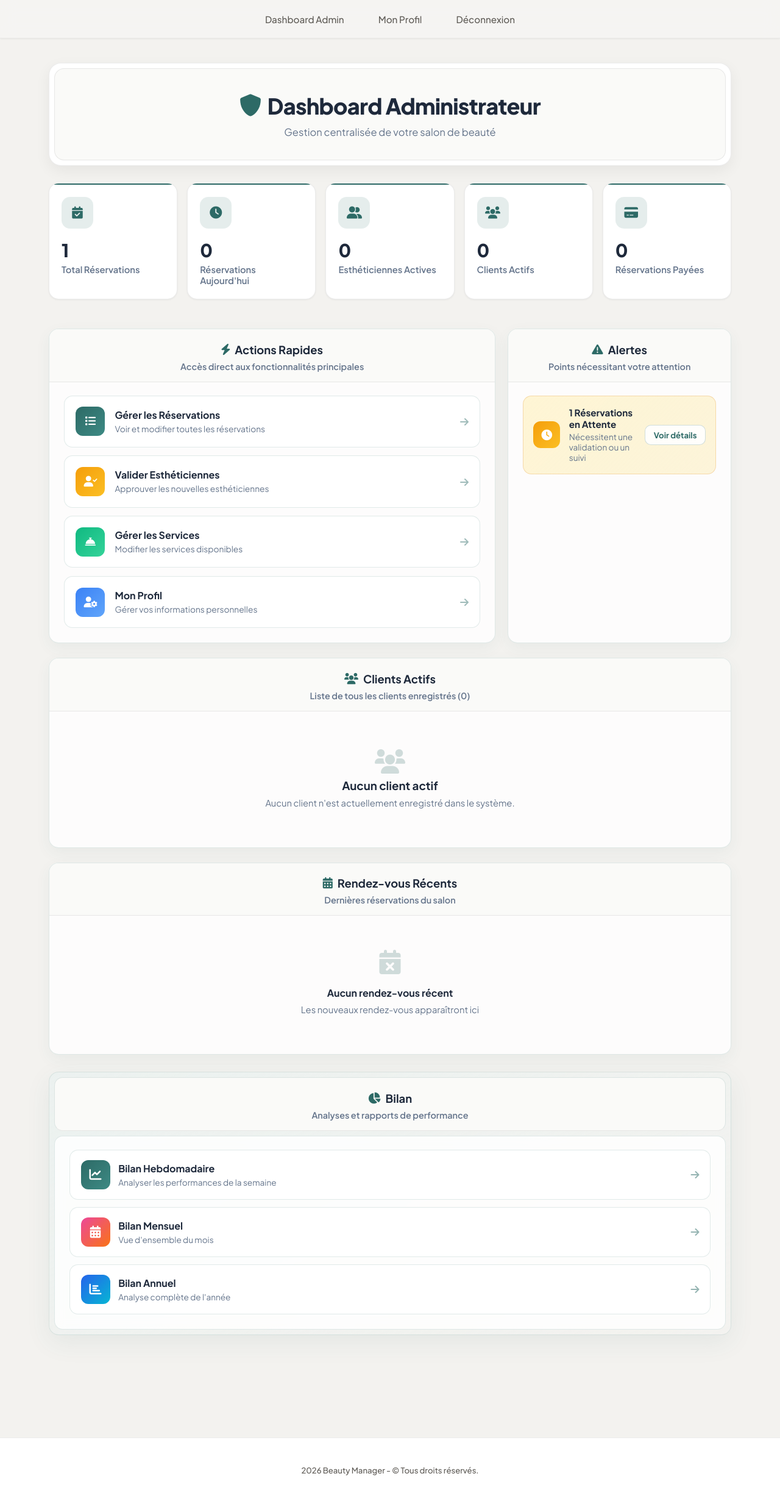
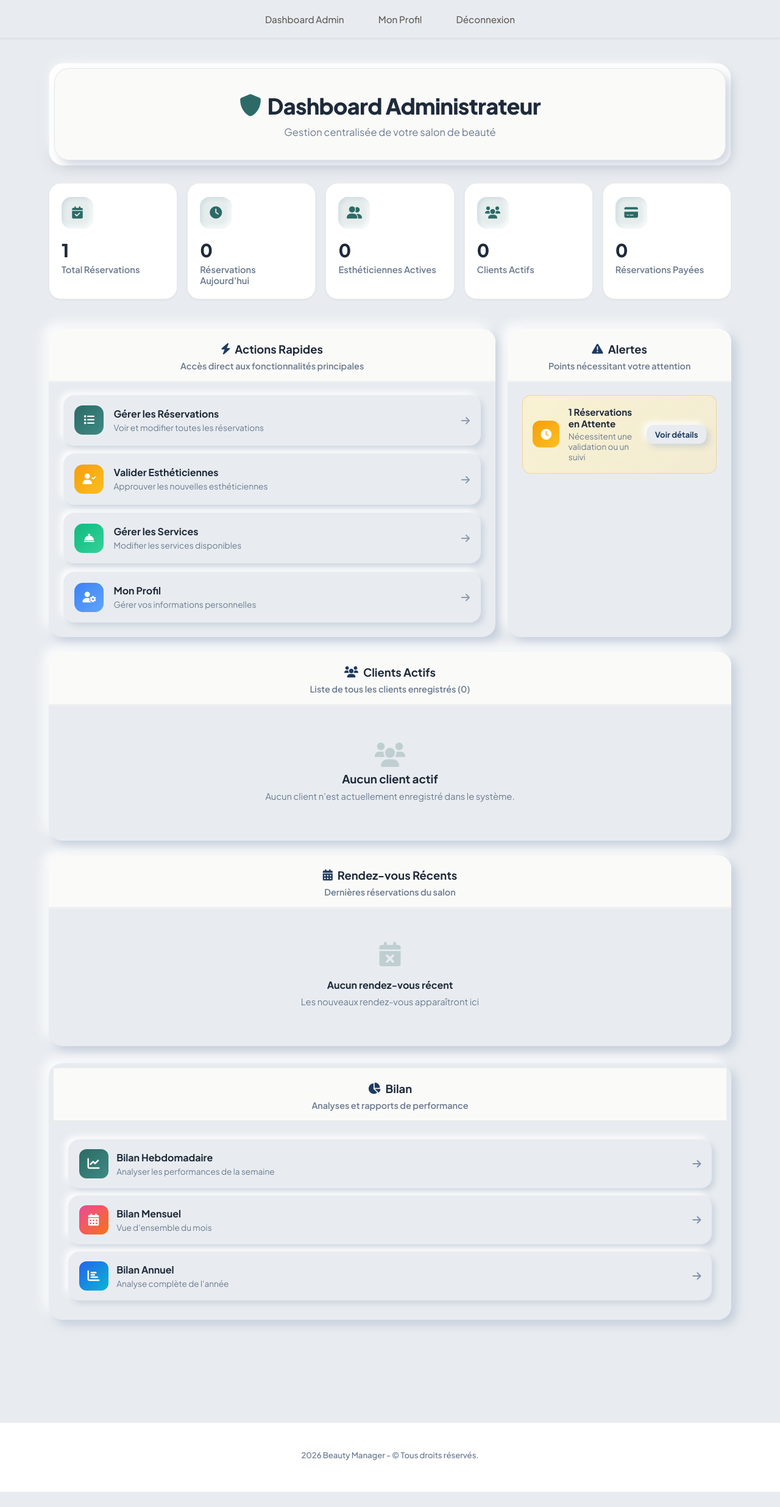
Before and after one commit to irraisaac16-code/Beauty-manager, a Django app: page /dashboard/admin/ in a window 1280 px wide. Shown: the whole page at 61% size. After the commit the page ends 2447 px from the top, so only its background shows below. Run offline with Django 5.2, Linux system fonts and the light colour scheme; a user stored in the database is signed in; data comes from the database, SQL or seed files in the repository; tables that the repository leaves empty hold one stand-in row (values such as "Sample post").

Commit message:
Dashboard admin : thème neumorphique (soft UI).
Fond monochrome, ombres doubles sur cartes et actions, zones enfoncées pour le tableau ; body_class optionnelle sur base pour cibler la page admin uniquement.

Co-authored-by: Cursor <cursoragent@cursor.com>

```diff
--- a/manager/static/manager/admin-dashboard.css
+++ b/manager/static/manager/admin-dashboard.css
@@ -1,8 +1,63 @@
-/* Dashboard admin â€” thÃ¨me alignÃ© accueil / inscriptions (lavande, verre, crÃ¨me) */
+/* Neumorphisme (page dashboard admin) — fond monochrome, reliefs doux type « soft UI » */
+body.page-admin-neumorphic {
+    --neo-bg: #e8ecf0;
+    --neo-light: #ffffff;
+    --neo-shadow-out: 8px 8px 16px rgba(163, 177, 198, 0.52), -8px -8px 18px rgba(255, 255, 255, 0.96);
+    --neo-shadow-out-sm: 5px 5px 10px rgba(163, 177, 198, 0.42), -5px -5px 11px rgba(255, 255, 255, 0.94);
+    --neo-shadow-in: inset 6px 6px 12px rgba(163, 177, 198, 0.38), inset -6px -6px 14px rgba(255, 255, 255, 0.92);
+    --neo-shadow-in-soft: inset 3px 3px 6px rgba(163, 177, 198, 0.32), inset -3px -3px 8px rgba(255, 255, 255, 0.88);
+    background-color: var(--neo-bg) !important;
+}
+
+body.page-admin-neumorphic .main-content.theme-reg {
+    background: transparent !important;
+}
+
+body.page-admin-neumorphic .navbar {
+    background: var(--neo-bg) !important;
+    backdrop-filter: none;
+    border-bottom: none;
+    box-shadow: var(--neo-shadow-out-sm);
+}
+
+body.page-admin-neumorphic .footer {
+    background: var(--neo-bg);
+    border-top: none;
+}
+
+body.page-admin-neumorphic .footer p {
+    color: #64748b !important;
+}
+
+body.page-admin-neumorphic .nav-link {
+    border-radius: 12px;
+}
+
+body.page-admin-neumorphic .nav-link:hover {
+    background: rgba(255, 255, 255, 0.42);
+}
+
+body.page-admin-neumorphic .notification {
+    background: var(--neo-bg);
+    backdrop-filter: none;
+    border: none;
+    box-shadow: var(--neo-shadow-out);
+}
+
+body.page-admin-neumorphic .nav-toggle span {
+    background: #64748b;
+}
+
+/* Dashboard admin — variables alignées sur le neumorphisme */
 .admin-dashboard {
-    --adm-line: rgba(45, 106, 102, 0.14);
-    --adm-muted: #64748b;
-    --adm-text: #1e293b;
+    --neo-bg: #e8ecf0;
+    --neo-shadow-out: 8px 8px 16px rgba(163, 177, 198, 0.52), -8px -8px 18px rgba(255, 255, 255, 0.96);
+    --neo-shadow-out-sm: 5px 5px 10px rgba(163, 177, 198, 0.42), -5px -5px 11px rgba(255, 255, 255, 0.94);
+    --neo-shadow-in: inset 6px 6px 12px rgba(163, 177, 198, 0.38), inset -6px -6px 14px rgba(255, 255, 255, 0.92);
+    --neo-shadow-in-soft: inset 3px 3px 6px rgba(163, 177, 198, 0.32), inset -3px -3px 8px rgba(255, 255, 255, 0.88);
+    --adm-line: transparent;
+    --adm-muted: #6b7a8f;
+    --adm-text: #1e2a3a;
     width: min(1120px, 92%);
     margin: 0 auto;
     padding: 2rem 0 3rem;
@@ -15,11 +70,11 @@
 }
 
 .admin-dashboard .dashboard-header {
-    border: 1px solid rgba(45, 106, 102, 0.12);
-    border-radius: 20px;
-    background: linear-gradient(155deg, rgba(229, 241, 240, 0.75), rgba(243, 242, 239, 0.95));
-    padding: 0.55rem;
-    box-shadow: 0 12px 40px rgba(45, 106, 102, 0.08);
+    border: none;
+    border-radius: 24px;
+    background: transparent;
+    padding: 0;
+    box-shadow: none;
     margin-bottom: 1.75rem;
 }
 
@@ -29,10 +84,11 @@
     align-items: center;
     padding: 2rem 2rem;
     text-align: center;
-    background: rgba(255, 255, 255, 0.78);
-    border: 1px solid var(--adm-line);
-    border-radius: 16px;
-    backdrop-filter: blur(8px);
+    background: var(--neo-bg, #e8ecf0);
+    border: none;
+    border-radius: 24px;
+    backdrop-filter: none;
+    box-shadow: var(--neo-shadow-out, 8px 8px 16px rgba(163, 177, 198, 0.52), -8px -8px 18px rgba(255, 255, 255, 0.96));
 }
 
 .admin-dashboard .header-left .brand-wordmark {
@@ -70,11 +126,11 @@
 }
 
 .admin-dashboard .stat-card {
-    background: rgba(255, 255, 255, 0.78);
-    border: 1px solid var(--adm-line);
-    border-radius: 16px;
+    background: var(--neo-bg, #e8ecf0);
+    border: none;
+    border-radius: 20px;
     padding: 1.35rem 1.25rem;
-    box-shadow: 0 8px 24px rgba(45, 106, 102, 0.06);
+    box-shadow: var(--neo-shadow-out-sm, 5px 5px 10px rgba(163, 177, 198, 0.42), -5px -5px 11px rgba(255, 255, 255, 0.94));
     transition: transform 0.2s ease, box-shadow 0.2s ease;
     position: relative;
     overflow: hidden;
@@ -88,18 +144,12 @@
 .admin-dashboard .stat-card:nth-child(5) { animation-delay: 0.25s; }
 
 .admin-dashboard .stat-card::before {
-    content: '';
-    position: absolute;
-    top: 0;
-    left: 0;
-    right: 0;
-    height: 3px;
-    background: linear-gradient(90deg, var(--accent-color), var(--accent-color-light));
+    display: none;
 }
 
 .admin-dashboard .stat-card:hover {
-    transform: translateY(-3px);
-    box-shadow: 0 14px 32px rgba(45, 106, 102, 0.12);
+    transform: translateY(-2px);
+    box-shadow: var(--neo-shadow-out, 8px 8px 16px rgba(163, 177, 198, 0.52), -8px -8px 18px rgba(255, 255, 255, 0.96));
 }
 
 .admin-dashboard .stat-card.primary {
@@ -126,12 +176,13 @@
 .admin-dashboard .stat-icon {
     width: 52px;
     height: 52px;
-    border-radius: 14px;
-    background: linear-gradient(135deg, var(--accent-color), var(--accent-color-light));
+    border-radius: 16px;
+    background: var(--neo-bg, #e8ecf0);
+    box-shadow: var(--neo-shadow-in-soft, inset 3px 3px 6px rgba(163, 177, 198, 0.32), inset -3px -3px 8px rgba(255, 255, 255, 0.88));
     display: flex;
     align-items: center;
     justify-content: center;
-    color: white;
+    color: var(--accent-color);
     font-size: 1.25rem;
     margin-bottom: 1rem;
 }
@@ -163,10 +214,10 @@
 }
 
 .admin-dashboard .content-card {
-    background: rgba(255, 255, 255, 0.78);
-    border: 1px solid var(--adm-line);
-    border-radius: 16px;
-    box-shadow: 0 8px 24px rgba(45, 106, 102, 0.06);
+    background: var(--neo-bg, #e8ecf0);
+    border: none;
+    border-radius: 22px;
+    box-shadow: var(--neo-shadow-out, 8px 8px 16px rgba(163, 177, 198, 0.52), -8px -8px 18px rgba(255, 255, 255, 0.96));
     overflow: hidden;
     transition: box-shadow 0.2s ease;
     animation: admFadeInUp 0.55s ease backwards;
@@ -176,12 +227,13 @@
 .admin-dashboard .content-grid > .content-card:nth-child(2) { animation-delay: 0.32s; }
 
 .admin-dashboard .content-card:hover {
-    box-shadow: 0 12px 32px rgba(45, 106, 102, 0.1);
+    box-shadow: 10px 10px 22px rgba(163, 177, 198, 0.48), -10px -10px 22px rgba(255, 255, 255, 0.98);
 }
 
 .admin-dashboard .card-header {
     padding: 1.35rem 1.5rem 1rem;
-    border-bottom: 1px solid rgba(45, 106, 102, 0.1);
+    border-bottom: none;
+    box-shadow: 0 1px 0 rgba(255, 255, 255, 0.65);
 }
 
 .admin-dashboard .card-header h3 {
@@ -197,7 +249,7 @@
 }
 
 .admin-dashboard .card-header h3 i {
-    color: #2d6a66;
+    color: #1e3a5f;
 }
 
 .admin-dashboard .card-header p {
@@ -221,17 +273,18 @@
     align-items: center;
     gap: 1rem;
     padding: 1.1rem 1.15rem;
-    border-radius: 14px;
+    border-radius: 18px;
     text-decoration: none;
     color: var(--adm-text);
     transition: transform 0.2s ease, box-shadow 0.2s ease, background 0.2s ease;
-    border: 1px solid var(--adm-line);
-    background: rgba(255, 255, 255, 0.88);
+    border: none;
+    background: var(--neo-bg, #e8ecf0);
+    box-shadow: var(--neo-shadow-out-sm, 5px 5px 10px rgba(163, 177, 198, 0.42), -5px -5px 11px rgba(255, 255, 255, 0.94));
 }
 
 .admin-dashboard .action-btn:hover {
-    transform: translateX(4px);
-    box-shadow: 0 6px 22px rgba(45, 106, 102, 0.12);
+    transform: translateX(3px);
+    box-shadow: var(--neo-shadow-out, 8px 8px 16px rgba(163, 177, 198, 0.52), -8px -8px 18px rgba(255, 255, 255, 0.96));
     text-decoration: none;
     color: var(--adm-text);
 }
@@ -240,7 +293,7 @@
     position: relative;
     width: 48px;
     height: 48px;
-    border-radius: 12px;
+    border-radius: 14px;
     display: flex;
     align-items: center;
     justify-content: center;
@@ -297,7 +350,7 @@
 }
 
 .admin-dashboard .action-arrow {
-    color: #2d6a66;
+    color: #1e3a5f;
     opacity: 0.45;
     transition: opacity 0.2s ease, transform 0.2s ease;
 }
@@ -365,21 +418,23 @@
 
 .admin-dashboard .alert-action {
     padding: 0.45rem 0.85rem;
-    background: rgba(255, 255, 255, 0.9);
-    color: #2d6a66;
+    background: var(--neo-bg, #e8ecf0);
+    color: #1e3a5f;
     text-decoration: none;
-    border-radius: 10px;
+    border-radius: 12px;
     font-weight: 700;
     font-size: 0.82rem;
-    border: 1px solid rgba(45, 106, 102, 0.22);
+    border: none;
     white-space: nowrap;
-    transition: background 0.2s ease, color 0.2s ease;
+    transition: background 0.2s ease, color 0.2s ease, box-shadow 0.2s ease;
+    box-shadow: var(--neo-shadow-out-sm, 5px 5px 10px rgba(163, 177, 198, 0.42), -5px -5px 11px rgba(255, 255, 255, 0.94));
 }
 
 .admin-dashboard .alert-action:hover {
-    background: #2d6a66;
-    color: #fff;
+    background: var(--neo-bg, #e8ecf0);
+    color: #0f172a;
     text-decoration: none;
+    box-shadow: var(--neo-shadow-in-soft, inset 3px 3px 6px rgba(163, 177, 198, 0.32), inset -3px -3px 8px rgba(255, 255, 255, 0.88));
 }
 
 .admin-dashboard .clients-grid {
@@ -636,18 +695,19 @@
 }
 
 .admin-dashboard .bilan-card.content-card {
-    background: linear-gradient(155deg, rgba(229, 241, 240, 0.55), rgba(243, 242, 239, 0.9));
-    border: 1px solid rgba(45, 106, 102, 0.12);
-    box-shadow: 0 12px 40px rgba(45, 106, 102, 0.08);
+    background: var(--neo-bg, #e8ecf0);
+    border: none;
+    box-shadow: var(--neo-shadow-out, 8px 8px 16px rgba(163, 177, 198, 0.52), -8px -8px 18px rgba(255, 255, 255, 0.96));
     padding: 0.5rem;
 }
 
 .admin-dashboard .bilan-card .card-header,
 .admin-dashboard .bilan-card .card-body {
-    background: rgba(255, 255, 255, 0.82);
-    backdrop-filter: blur(8px);
-    border: 1px solid var(--adm-line);
-    border-radius: 14px;
+    background: transparent;
+    backdrop-filter: none;
+    border: none;
+    border-radius: 0;
+    box-shadow: none;
 }
 
 .admin-dashboard .bilan-card .card-header {
@@ -660,7 +720,7 @@
 }
 
 .admin-dashboard .bilan-card .card-header h3 i {
-    color: #2d6a66;
+    color: #1e3a5f;
 }
 
 .admin-dashboard .bilan-card .card-header p {
@@ -676,17 +736,18 @@
     display: flex;
     align-items: center;
     padding: 1rem 1.1rem;
-    background: rgba(255, 255, 255, 0.88);
-    border: 1px solid var(--adm-line);
-    border-radius: 14px;
+    background: var(--neo-bg, #e8ecf0);
+    border: none;
+    border-radius: 18px;
     text-decoration: none;
     color: var(--adm-text);
     transition: transform 0.2s ease, box-shadow 0.2s ease;
+    box-shadow: var(--neo-shadow-out-sm, 5px 5px 10px rgba(163, 177, 198, 0.42), -5px -5px 11px rgba(255, 255, 255, 0.94));
 }
 
 .admin-dashboard .bilan-btn:hover {
     transform: translateY(-2px);
-    box-shadow: 0 8px 22px rgba(45, 106, 102, 0.12);
+    box-shadow: var(--neo-shadow-out, 8px 8px 16px rgba(163, 177, 198, 0.52), -8px -8px 18px rgba(255, 255, 255, 0.96));
     text-decoration: none;
     color: var(--adm-text);
 }
@@ -729,7 +790,7 @@
 
 .admin-dashboard .bilan-arrow {
     margin-left: auto;
-    color: #2d6a66;
+    color: #1e3a5f;
     opacity: 0.5;
     transition: opacity 0.2s ease, transform 0.2s ease;
 }
--- a/manager/templates/manager/base.html
+++ b/manager/templates/manager/base.html
@@ -158,7 +158,7 @@
     </style>
     {% block extra_css %}{% endblock %}
 </head>
-<body>
+<body class="{% block body_class %}{% endblock %}">
     {% block navbar %}
     <nav class="navbar">
         <div class="container">
--- a/manager/templates/manager/dashboard_admin.html
+++ b/manager/templates/manager/dashboard_admin.html
@@ -3,8 +3,9 @@
 {% load static %}
 
 {% block title %}Dashboard Admin - Beauty Manager{% endblock %}
+{% block body_class %}page-admin-neumorphic{% endblock %}
 {% block extra_css %}
-<link rel="stylesheet" href="{% static 'manager/admin-dashboard.css' %}?v=3">
+<link rel="stylesheet" href="{% static 'manager/admin-dashboard.css' %}?v=4">
 <link rel="stylesheet" href="{% static 'manager/admin-topbar-center.css' %}?v=1">
 {% endblock %}
 
```
Also changed, not shown: other parts of manager/static/manager/admin-dashboard.css (+22 -18 lines).
